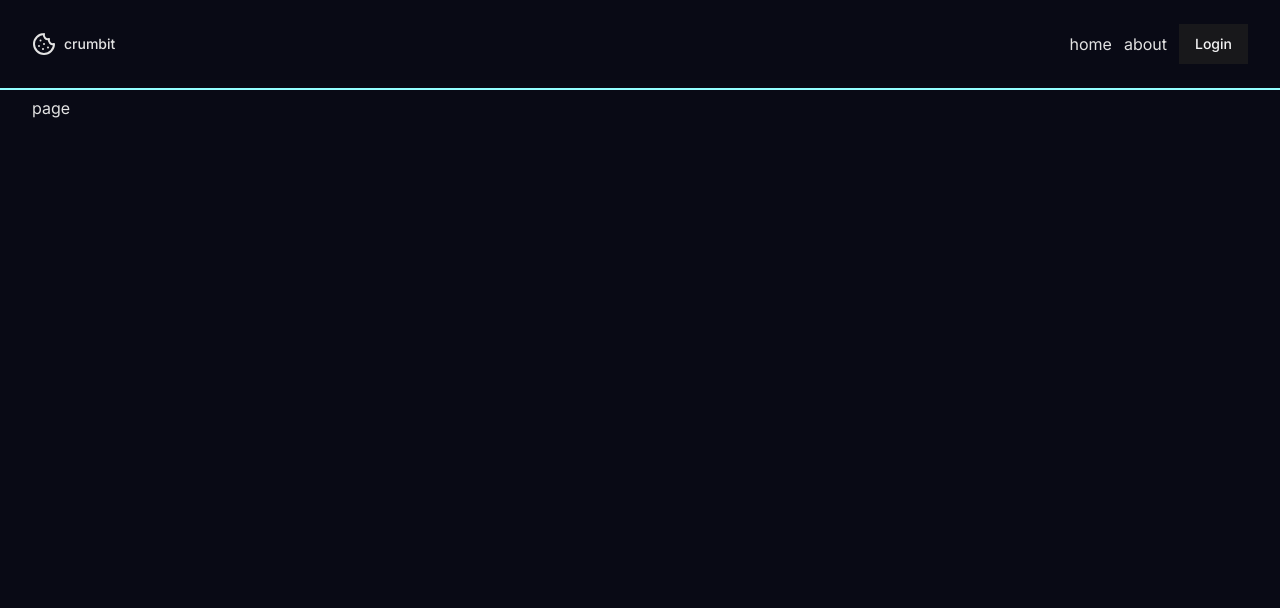
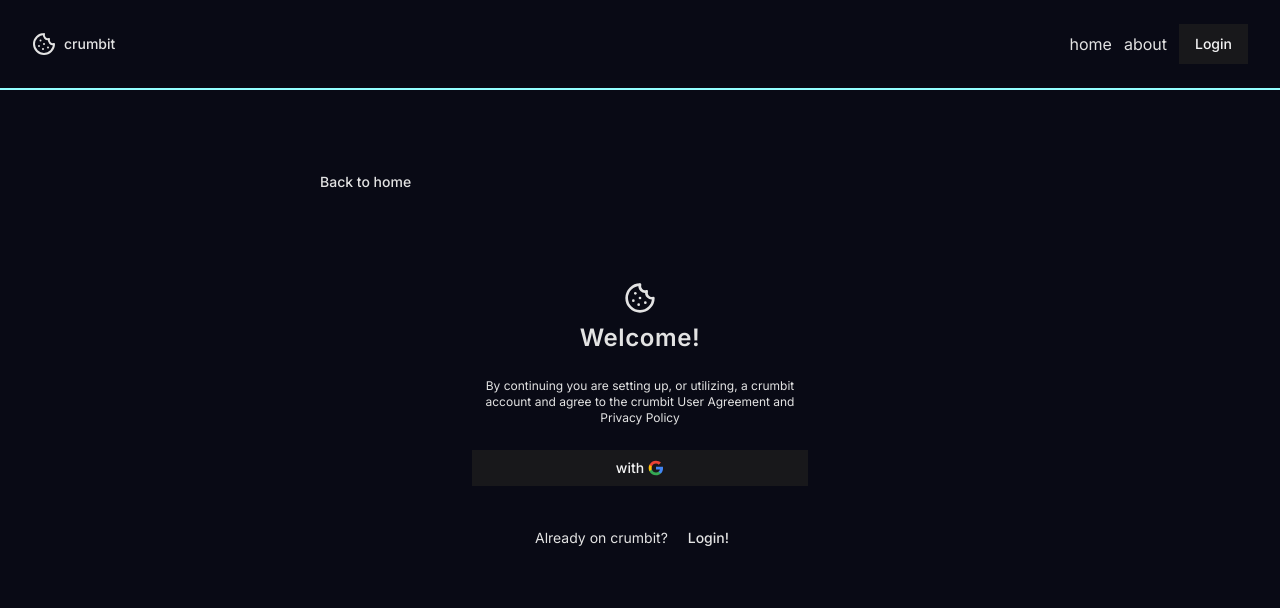
Before and after one commit to bford5/crumbit, a Next.js app: page /sign-up in a window 1280 px wide. Shown: the top 608 px of the page. Built offline with nearby package versions, Linux system fonts and the light colour scheme; no server answers.

Commit message:
feat: finished auth flow completely and modals work for login and signup | chore: had to rename a few things for ease | misc: found a crumb

```diff
--- a/src/app/(auth)/login/page.tsx
+++ b/src/app/(auth)/login/page.tsx
@@ -2,7 +2,7 @@
 import { classNameHelper } from "@/lib/utils";
 import Link from "next/link";
 import { FC } from "react";
-import SignIn from "@/components/SignIn";
+import SignIn from "@/components/Login";
 
 // interface pageProps {}
 
--- a/src/app/(auth)/sign-up/page.tsx
+++ b/src/app/(auth)/sign-up/page.tsx
@@ -1,9 +1,31 @@
+import { buttonVariants } from "@/components/ui/Button";
+import { classNameHelper } from "@/lib/utils";
+import Link from "next/link";
 import { FC } from "react";
+import SignUp from "@/components/SignUp";
 
-interface pageProps {}
+// interface pageProps {}
 
-const page: FC<pageProps> = ({}) => {
-	return <div>page</div>;
+const page: FC = () => {
+	return (
+		<section>
+			<div className='absolute inset-0'>
+				<div className='h-full max-w-2xl mx-auto flex flex-col items-center justify-center gap-20'>
+					<Link
+						href='/'
+						className={classNameHelper(
+							buttonVariants({ variant: "ghost" }),
+							"self-start -mt-20 text-text-darkMode hover:text-text-lightMode"
+						)}
+					>
+						Back to home
+					</Link>
+
+					<SignUp />
+				</div>
+			</div>
+		</section>
+	);
 };
 
 export default page;
--- /dev/null
+++ b/src/app/@authModal/(.)login/page.tsx
@@ -0,0 +1,21 @@
+import CloseModal from "@/components/CloseModal";
+import SignIn from "@/components/Login";
+import { FC } from "react";
+
+const LoginModal: FC = () => {
+	return (
+		<div className='fixed inset-0 bg-stone-900/20 z-10'>
+			<div className='container flex items-center h-full max-w-lg mx-auto'>
+				<div className='relative bg-gray-800 text-text-darkMode w-full h-fit py-20 px-2 rounded-lg'>
+					<div className='absolute top-4 right-4'>
+						<CloseModal />
+					</div>
+
+					<SignIn />
+				</div>
+			</div>
+		</div>
+	);
+};
+
+export default LoginModal;
--- /dev/null
+++ b/src/app/@authModal/(.)sign-up/page.tsx
@@ -0,0 +1,21 @@
+import CloseModal from "@/components/CloseModal";
+import SignUp from "@/components/SignUp";
+import { FC } from "react";
+
+const SignUpModal: FC = () => {
+	return (
+		<div className='fixed inset-0 bg-stone-900/20 z-10'>
+			<div className='container flex items-center h-full max-w-lg mx-auto'>
+				<div className='relative bg-gray-800 text-text-darkMode w-full h-fit py-20 px-2 rounded-lg'>
+					<div className='absolute top-4 right-4'>
+						<CloseModal />
+					</div>
+
+					<SignUp />
+				</div>
+			</div>
+		</div>
+	);
+};
+
+export default SignUpModal;
--- /dev/null
+++ b/src/app/@authModal/default.tsx
@@ -0,0 +1,3 @@
+export default function Default() {
+	return null;
+}
--- a/src/app/layout.tsx
+++ b/src/app/layout.tsx
@@ -1,5 +1,5 @@
-import Footer from "@/components/layout/Footer";
-import Nav from "@/components/layout/Nav";
+import Footer from "@/components/cover/Footer";
+import Nav from "@/components/cover/Nav";
 import { Toaster } from "@/components/ui/toaster";
 import { classNameHelper } from "@/lib/utils";
 import "@/styles/globals.css";
@@ -16,8 +16,10 @@
 
 export default function RootLayout({
 	children,
+	authModal,
 }: {
 	children: React.ReactNode;
+	authModal: React.ReactNode;
 }) {
 	return (
 		<html
@@ -28,7 +30,9 @@
 			)}
 		>
 			<body className='bg-bg-darkMode text-text-darkMode antialiased min-h-screen pt-4 h-full scroll-smooth'>
+				{/* @ts-expect-error server-component */}
 				<Nav />
+				{authModal}
 				<main className='container mx-auto pt-20 max-w-7xl min-h-screen scroll-smooth'>
 					{children}
 				</main>
--- /dev/null
+++ b/src/components/CloseModal.tsx
@@ -0,0 +1,24 @@
+"use client";
+
+import { X } from "lucide-react";
+import { useRouter } from "next/navigation";
+import { FC } from "react";
+import { Button } from "./ui/Button";
+
+interface CloseModalProps {}
+
+const CloseModal: FC<CloseModalProps> = ({}) => {
+	const router = useRouter();
+
+	return (
+		<Button
+			variant='subtle'
+			className='h-6 w-6 p-0'
+			onClick={() => router.back()}
+		>
+			<X aria-label='close modal' className='h-4 w-4' />
+		</Button>
+	);
+};
+
+export default CloseModal;
--- /dev/null
+++ b/src/components/SignUp.tsx
@@ -0,0 +1,40 @@
+import { Icons } from "@/components/Icons";
+import Link from "next/link";
+import { buttonVariants } from "./ui/Button";
+import UserAuthForm from "@/components/UserAuthForm";
+
+const SignUp = () => {
+	return (
+		<div className='container mx-auto flex w-full flex-col justify-center space-y-6 sm:w-[400px] '>
+			<div className='flex flex-col space-y-2 text-center'>
+				<div className='mx-auto'>
+					<Icons.cookie className='h-8 w-8' />
+				</div>
+				<h1 className='text-2xl font-semibold -tracking-tight'>Welcome!</h1>
+				<p className='text-xs max-w-xs mx-auto pt-4'>
+					By continuing you are setting up, or utilizing, a crumbit account and
+					agree to the crumbit User Agreement and Privacy Policy
+				</p>
+
+				{/* signUp form/btn */}
+				<UserAuthForm className='pt-4' />
+
+				<p className='px-8 text-center text-sm text-text-darkMode pt-6'>
+					Already on crumbit?{" "}
+					<Link
+						href='/login'
+						className={buttonVariants({
+							variant: "link",
+							className:
+								"text-text-darkMode hover:underline underline-offset-4",
+						})}
+					>
+						Login!
+					</Link>
+				</p>
+			</div>
+		</div>
+	);
+};
+
+export default SignUp;
--- a/src/components/UserAuthForm.tsx
+++ b/src/components/UserAuthForm.tsx
@@ -42,7 +42,7 @@
 				size='sm'
 				className='w-full'
 			>
-				Login w/{" "}
+				with{" "}
 				{/* {isLoading ? <Icons.google className='h-4 w-4 ml-1' /> : " Google"} */}
 				{isLoading ? " Google" : <Icons.google className='h-4 w-4 ml-1' />}
 			</Button>
```
Also changed, not shown: src/components/Login.tsx (renamed from src/components/SignIn.tsx), src/components/cover/Footer.tsx (renamed from src/components/layout/Footer.tsx), src/components/cover/Nav.tsx (renamed from src/components/layout/Nav.tsx).
